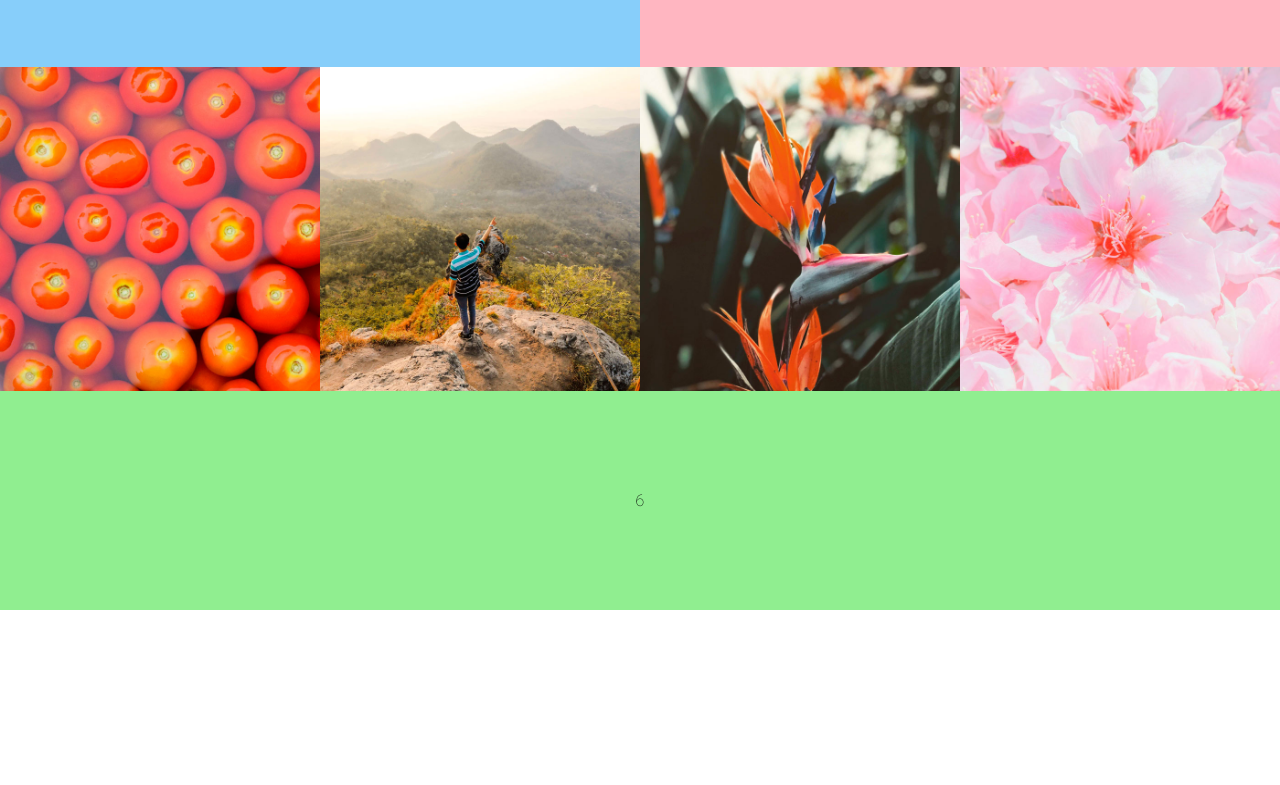
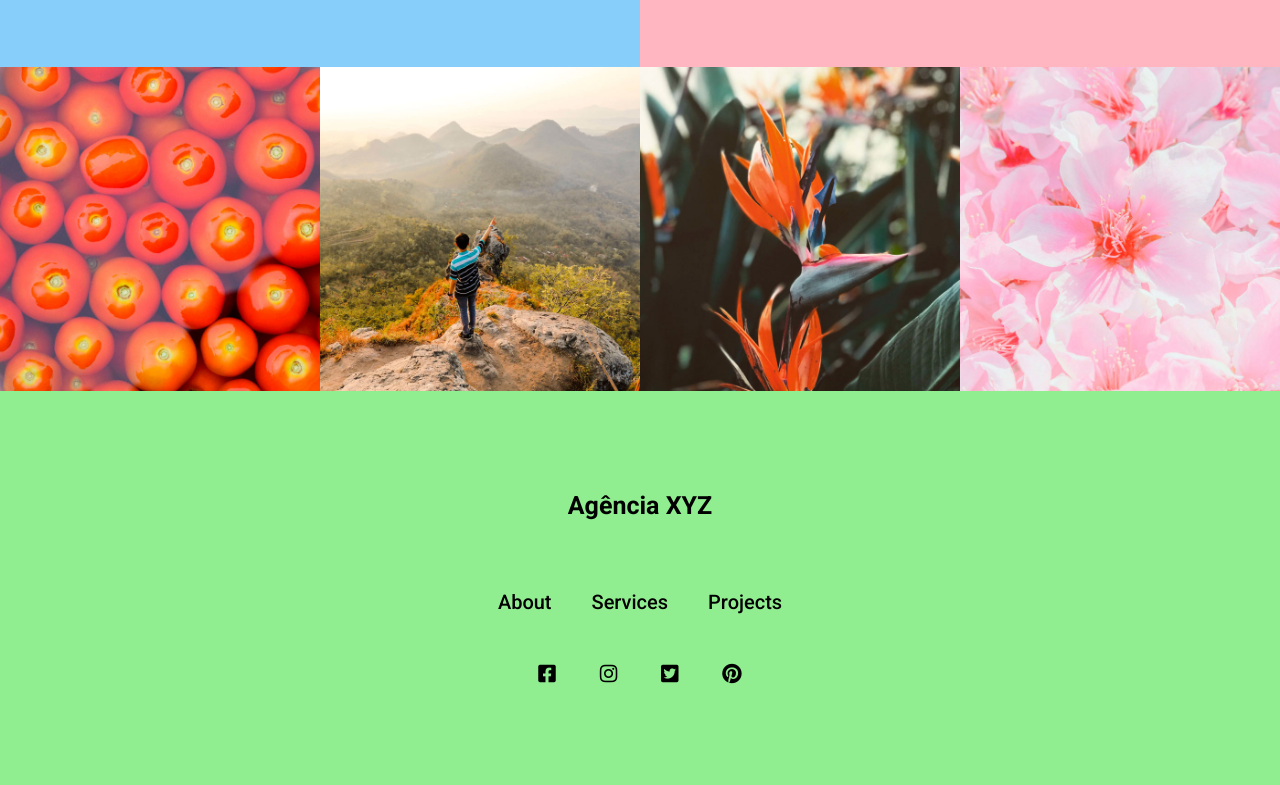
Before and after one commit to Ana-Karoline-Tech/Agencia-XYZ-DevQuest, a plain HTML site: page index.html in a window 1280 px wide. Shown: the part 2326-3111 px from the top of the page. Before the commit the page ends 2936 px from the top, so only its background shows below. Drawn offline with Linux system fonts and the light colour scheme.

Commit message:
Finalizei o HTML do footer

```diff
--- a/index.html
+++ b/index.html
@@ -43,7 +43,7 @@
     </div>
     </header>
 
-    <section class="hero">
+    <section class="hero" id="about">
         <h2>We make cool things</h2>
     </section>
 
@@ -62,7 +62,7 @@
         </div>
     </section>
 
-    <section class="services">
+    <section class="services" id="services">
         <div class="service">
             <img src="./src/images/bolinha1.png" alt="bolinha 1">
             <div class="service-info">
@@ -79,7 +79,7 @@
         </div>
     </section>
 
-    <section class="projects">
+    <section class="projects" id="projects">
       <div class="project">
         <a href="tomatoes">
             <img src="./src/images/tomatoes.jpg" alt="">
@@ -105,8 +105,31 @@
       </div>
     </section>
 
-    <footer class="footer">
-    6
+    <footer class="footer" id="contact">
+        <h4>Agência XYZ</h4>
+
+        <nav>
+            <ul>
+                <li><a href="#about">About</a></li>
+                <li><a href="#services">Services</a></li>
+                <li><a href="#projects">Projects</a></li>
+            </ul>
+        </nav>
+
+        <div class="social">
+        <a href="">
+            <i class="fab fa-facebook-square"></i>
+        </a>
+        <a href="">
+            <i class="fab fa-instagram"></i>
+        </a>
+        <a href="">
+            <i class="fab fa-twitter-square"></i>
+        </a>
+        <a href="">
+            <i class="fab fa-pinterest"></i>
+        </a>
+        </div>
     </footer>
 </body>
 
```
